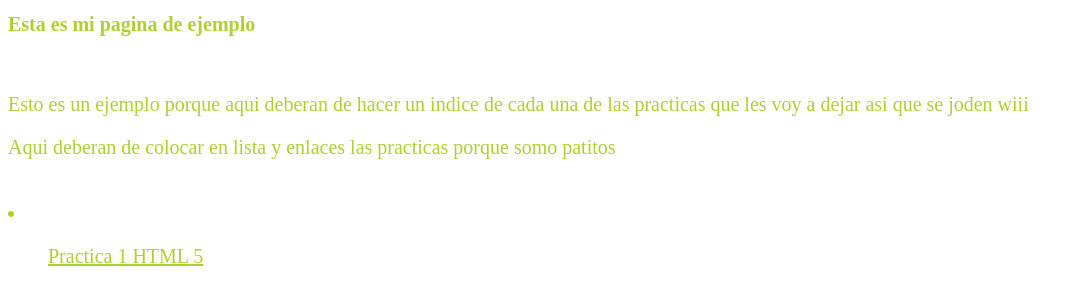
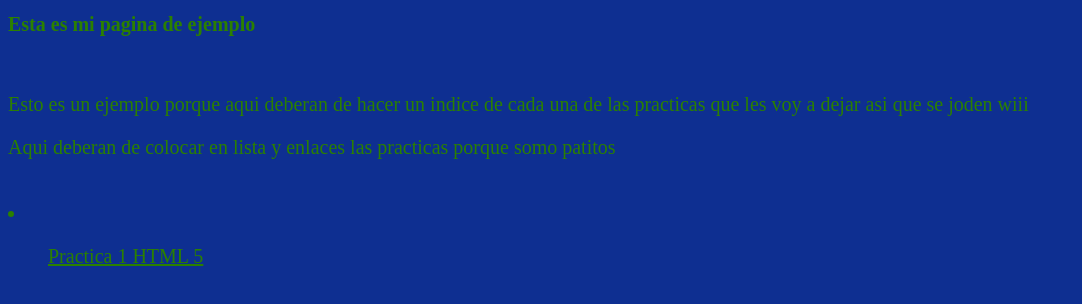
Before and after one commit to Helios59/8SIS1A2023WebReyesReyesHelios, a plain HTML site: page index.html in a window 1280 px wide. Shown: the whole page, without its empty margins (0-1082 px from the left). Drawn offline with Linux system fonts and the light colour scheme.

Commit message:
Actualizacion css principal

```diff
--- a/css/style.css
+++ b/css/style.css
@@ -1,6 +1,6 @@
 *{
-    background-color:rgb(rgb(183, 0, 255));
-    color:rgb(172, 209, 48);
+    background-color: rgb(14, 47, 145);
+    color: rgb(43, 128, 0);
     font-size: 20px;
     align-items: center;
     justify-content: center;
```
